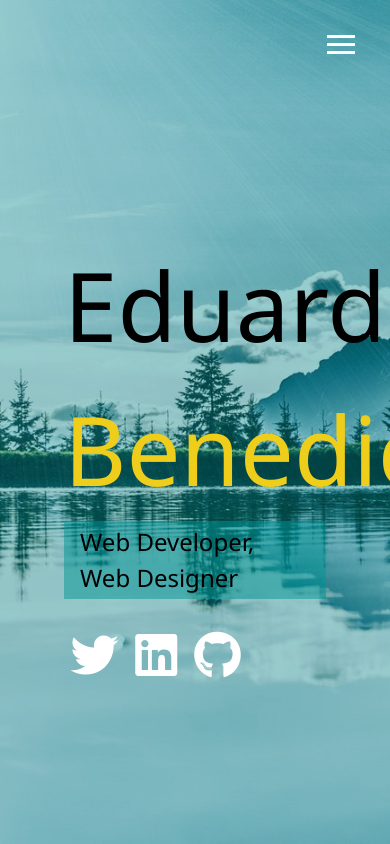
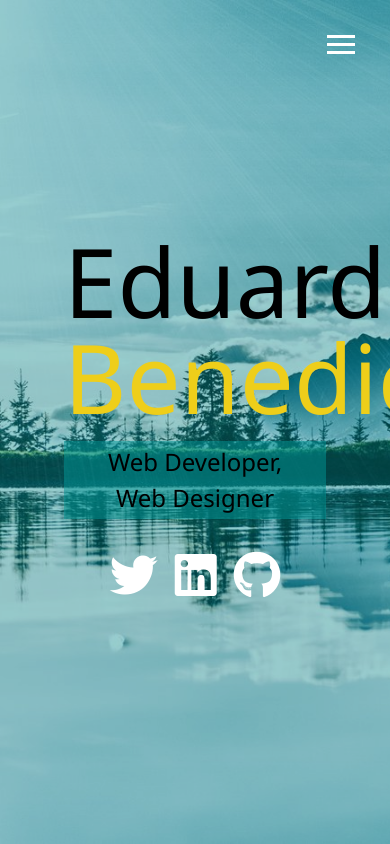
Before and after one commit to Eduard-Benedic/portfolio, a website: page dist/index.html in a window 390 px wide. Drawn offline with Linux system fonts and the light colour scheme.

Commit message:
added media queries

```diff
--- a/scss/_config.scss
+++ b/scss/_config.scss
@@ -27,3 +27,29 @@ $background-opacity: 0.4;
     }
   }
 }
+
+// Media query mixins
+
+@mixin mediaSm {
+  @media screen and (max-width: 500px) {
+    @content;
+  }
+}
+
+@mixin mediaMd {
+  @media screen and (max-width: 768px) {
+    @content;
+  }
+}
+
+@mixin mediaLg {
+  @media screen and (min-width: 769px) and (max-width: 1170px) {
+    @content;
+  }
+}
+
+@mixin mediaXl {
+  @media screen and (min-width: 1171px) {
+    @content;
+  }
+}
--- /dev/null
+++ b/scss/_mobile.scss
@@ -0,0 +1,51 @@
+@include mediaXl {
+}
+
+@include mediaLg {
+}
+
+@include mediaMd {
+  main {
+    align-items: center;
+    text-align: center;
+
+    .lg-heading {
+      line-height: 1;
+      margin-bottom: 1rem;
+    }
+  }
+
+  ul.menu-nav,
+  div.menu-branding {
+    float: none;
+    width: 100%;
+    min-height: 0;
+
+    &-show {
+      transform: translate3d(0, 0, 0);
+    }
+  }
+
+  .menu-nav {
+    height: 75vh;
+    transform: translate3d(-100%, 0, 0);
+    font-size: 24px;
+  }
+
+  .menu-branding {
+    height: 25vh;
+    transform: translate3d(100%, 0, 0);
+
+    .portrait {
+      background: url("../images/profile-small.jpg");
+      width: 150px;
+      height: 150px;
+    }
+  }
+}
+
+@include mediaSm {
+  main#home h1 {
+    margin-top: 10vh;
+  }
+}
--- a/scss/main.scss
+++ b/scss/main.scss
@@ -1,5 +1,6 @@
 @import "config";
 @import "menu";
+@import "mobile";
 
 * {
   box-sizing: border-box;
```
Also changed, not shown: dist/css/main.css.
